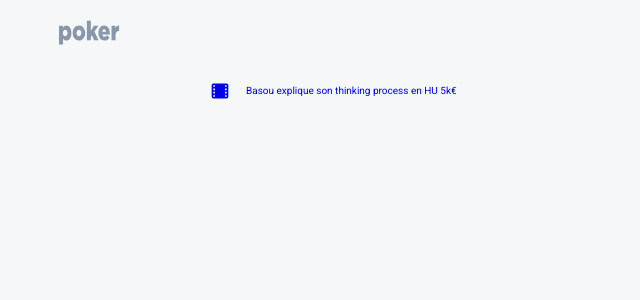
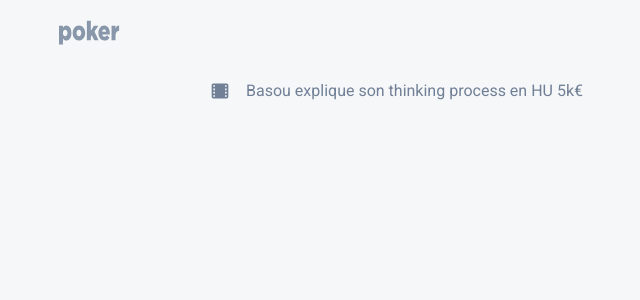
Before and after one commit to greglejeune/blog, a Jekyll site: the page built from index.html, in a window 1280 px wide. Shown: the top 300 px of the page, without its empty margins (62-702 px from the left). Built offline with Jekyll 4.4.1, drawn with Linux system fonts in a browser that asks for light colours.

Commit message:
Add files via upload

```diff
--- a/css/blog.css
+++ b/css/blog.css
@@ -22,6 +22,8 @@ body {
     padding-bottom: .25rem;
     align-items: center;
     display: flex;
+    color: #718096;
+    font-size: 1rem;
 }
 
 .index svg {
```
